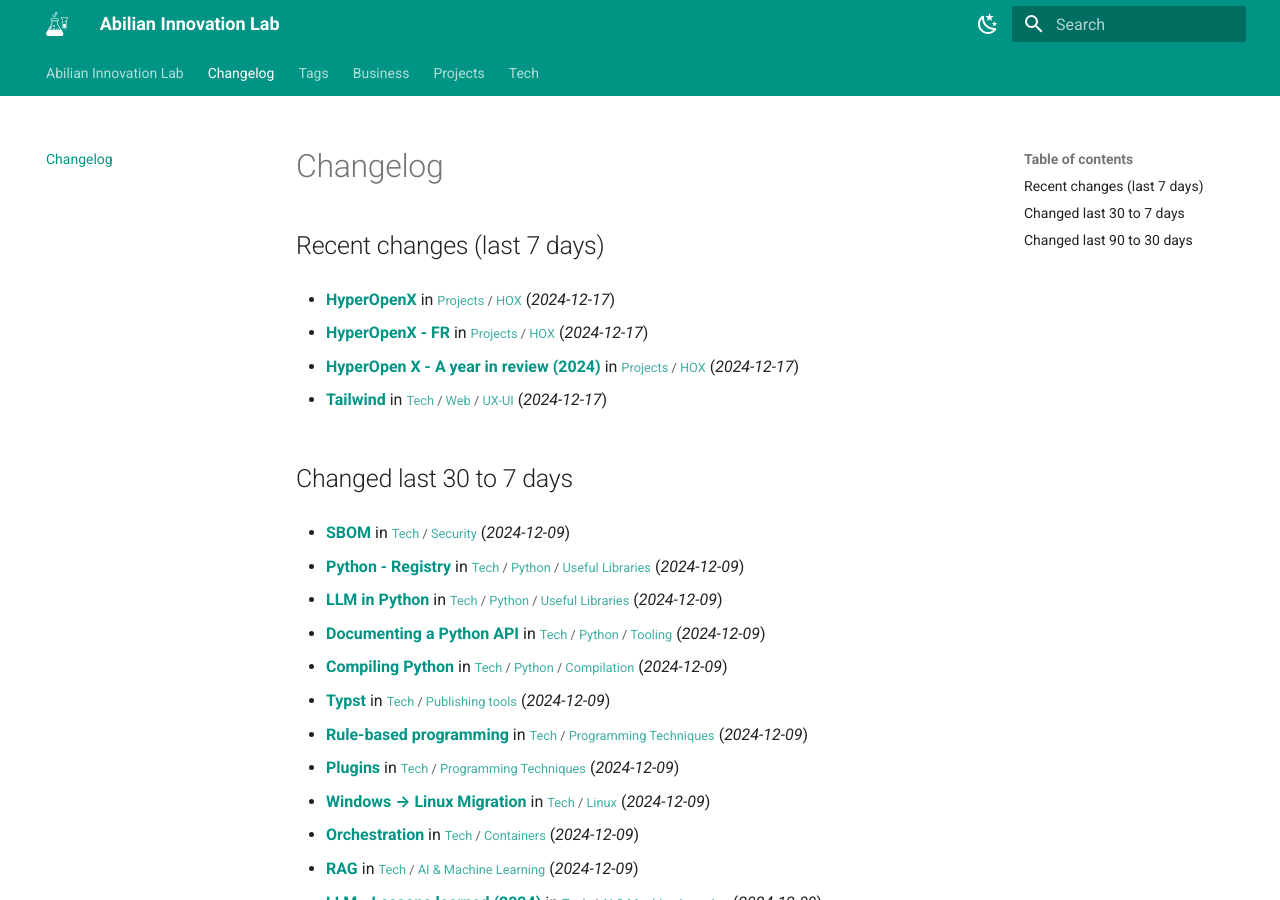
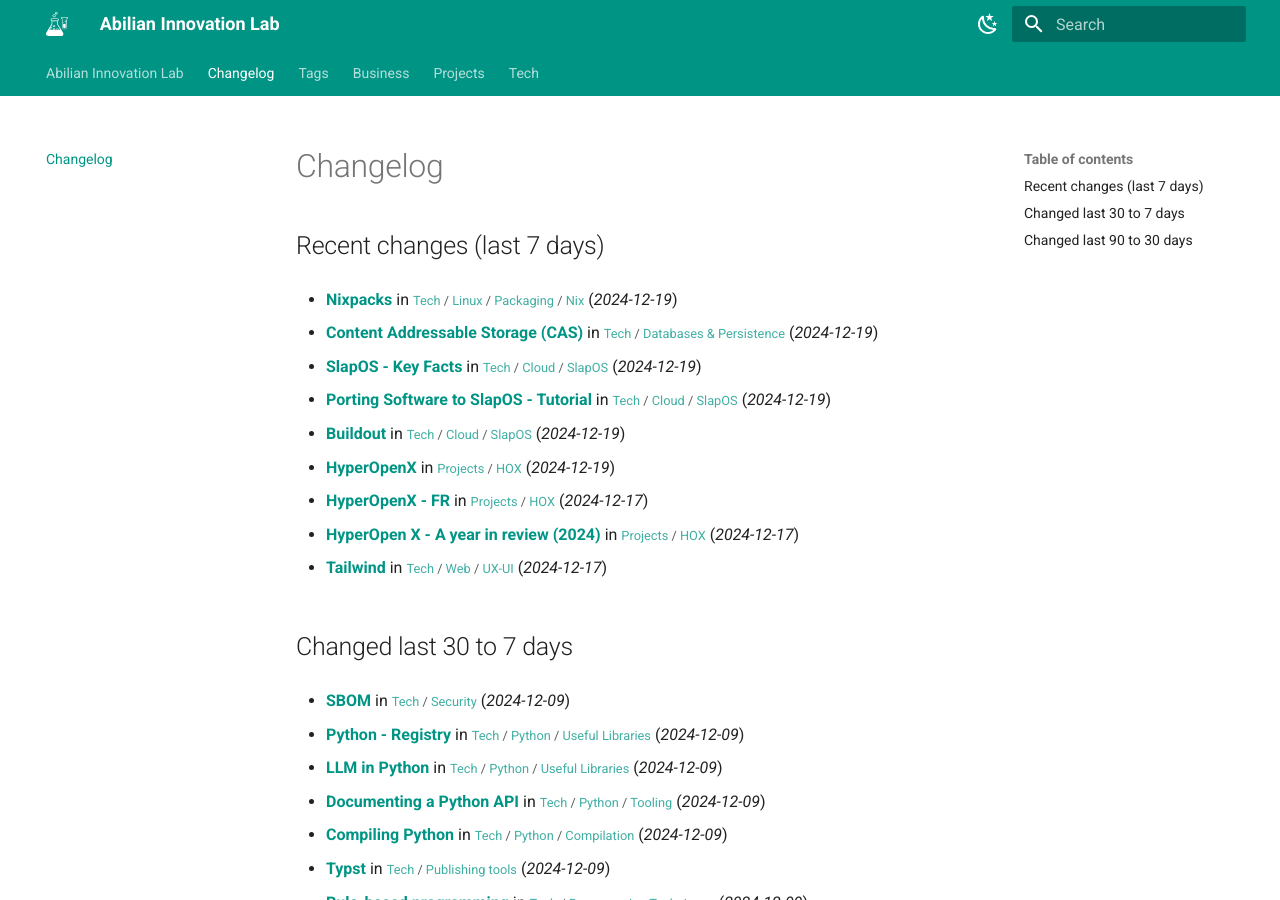
Before and after one commit to abilian/lab.abilian.com, an MkDocs documentation site: the page built from docs/changelog.md, in a window 1280 px wide and 900 px high. Built offline with MkDocs 1.6.1 and Material for MkDocs 9.7.7, drawn with Linux system fonts in a browser that asks for light colours; comment, search, counter and statistics services are not loaded; some of the changed text lies outside the part shown.

Commit message:
update content (SlapOS)

```diff
--- a/docs/Tech/Cloud/SlapOS/Porting Software to SlapOS - Tutorial.md
+++ b/docs/Tech/Cloud/SlapOS/Porting Software to SlapOS - Tutorial.md
@@ -80,7 +80,7 @@
 
 #### Partitions
 
-A **Computer Partition** is a lightweight container within a node. It is analogous to a virtual environment where one or more software instances are deployed. Each partition is self-contained and includes:
+In SlapOS, a **Computer Partition** is a lightweight container within a node. It is analogous to a virtual environment where one or more software instances are deployed. Each partition is self-contained and includes:
 
 - Isolated storage.
 - Configurations specific to the deployed software.
@@ -115,7 +115,7 @@
 
 #### What are Promises?
 
-Promises are lightweight monitoring scripts in SlapOS that ensure the health and reliability of software instances. Each promise performs checks on specific aspects of an instance, such as:
+In SlapOS, **Promises** are lightweight monitoring scripts that ensure the health and reliability of software instances. Each promise performs checks on specific aspects of an instance, such as:
 
 - Ensuring a service is running.
 - Verifying that a port is accessible.
--- a/docs/changelog.md
+++ b/docs/changelog.md
@@ -2,7 +2,17 @@
 
 ## Recent changes (last 7 days)
 
-- **[HyperOpenX](/Projects/HOX/HyperOpenX/)** in <small>[Projects](/Projects/00 Projects/) / [HOX](/Projects/HOX/HyperOpen X - A year in review (2024)/)</small> (*2024-12-17*)
+- **[Nixpacks](/Tech/Linux/Packaging/Nix/Nixpacks/)** in <small>[Tech](/Tech/00 Technology/) / [Linux](/Tech/Linux/DGFIP Report - Desktop Linux/) / [Packaging](/Tech/Linux/Packaging/Debian Packaging/) / [Nix](/Tech/Linux/Packaging/Nix/00 Nix & NixOS/)</small> (*2024-12-19*)
+
+- **[Content Addressable Storage (CAS)](/Tech/Databases & Persistence/Content Addressable Storage (CAS)/)** in <small>[Tech](/Tech/00 Technology/) / [Databases & Persistence](/Tech/Databases & Persistence/Content Addressable Storage (CAS)/)</small> (*2024-12-19*)
+
+- **[SlapOS - Key Facts](/Tech/Cloud/SlapOS/SlapOS - Key Facts/)** in <small>[Tech](/Tech/00 Technology/) / [Cloud](/Tech/Cloud/6 pilars AWS/) / [SlapOS](/Tech/Cloud/SlapOS/Buildout/)</small> (*2024-12-19*)
+
+- **[Porting Software to SlapOS - Tutorial](/Tech/Cloud/SlapOS/Porting Software to SlapOS - Tutorial/)** in <small>[Tech](/Tech/00 Technology/) / [Cloud](/Tech/Cloud/6 pilars AWS/) / [SlapOS](/Tech/Cloud/SlapOS/Buildout/)</small> (*2024-12-19*)
+
+- **[Buildout](/Tech/Cloud/SlapOS/Buildout/)** in <small>[Tech](/Tech/00 Technology/) / [Cloud](/Tech/Cloud/6 pilars AWS/) / [SlapOS](/Tech/Cloud/SlapOS/Buildout/)</small> (*2024-12-19*)
+
+- **[HyperOpenX](/Projects/HOX/HyperOpenX/)** in <small>[Projects](/Projects/00 Projects/) / [HOX](/Projects/HOX/HyperOpen X - A year in review (2024)/)</small> (*2024-12-19*)
 
 - **[HyperOpenX - FR](/Projects/HOX/HyperOpenX - FR/)** in <small>[Projects](/Projects/00 Projects/) / [HOX](/Projects/HOX/HyperOpen X - A year in review (2024)/)</small> (*2024-12-17*)
 
@@ -90,15 +100,15 @@
 
 - **[Starlette](/Tech/Python/Web Frameworks/Starlette/)** in <small>[Tech](/Tech/00 Technology/) / [Python](/Tech/Python/00 Python/) / [Web Frameworks](/Tech/Python/Web Frameworks/BlackSheep/)</small> (*2024-11-25*)
 
+
+
+## Changed last 90 to 30 days
+
 - **[FASTEN](/Tech/Python/Tooling/FASTEN/)** in <small>[Tech](/Tech/00 Technology/) / [Python](/Tech/Python/00 Python/) / [Tooling](/Tech/Python/Tooling/Documentation/)</small> (*2024-11-19*)
 
 - **[Software Forges](/Tech/Apps/Software Forges/)** in <small>[Tech](/Tech/00 Technology/) / [Apps](/Tech/Apps/00 Apps/)</small> (*2024-11-19*)
 
 - **[Benchmarking CLI](/Tech/Tools/Benchmarking CLI/)** in <small>[Tech](/Tech/00 Technology/) / [Tools](/Tech/Tools/Benchmarking CLI/)</small> (*2024-11-19*)
-
-
-
-## Changed last 90 to 30 days
 
 - **[New Python Web Frameworks](/Tech/Python/Web Frameworks/New Python Web Frameworks/)** in <small>[Tech](/Tech/00 Technology/) / [Python](/Tech/Python/00 Python/) / [Web Frameworks](/Tech/Python/Web Frameworks/BlackSheep/)</small> (*2024-11-19*)
 
```
Also changed, not shown: other parts of docs/changelog.md (+0 -2 lines), docs/Tech/Cloud/SlapOS/Buildout.md (+23 -41 lines), docs/Tech/Cloud/SlapOS/Differences Between Upstream Buildout and SlapOS's Variant.md (added, +93 -0 lines), docs/Tech/Cloud/SlapOS/SlapOS.md (renamed from docs/Tech/Cloud/SlapOS/SlapOS Overview.md, +6 -0 lines).
